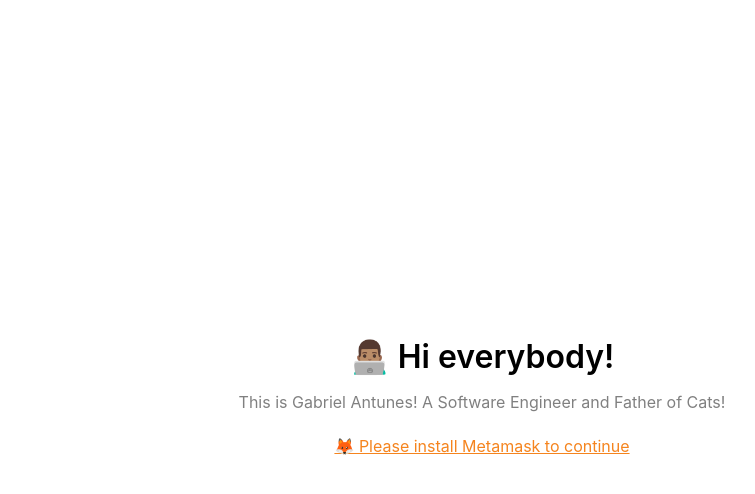
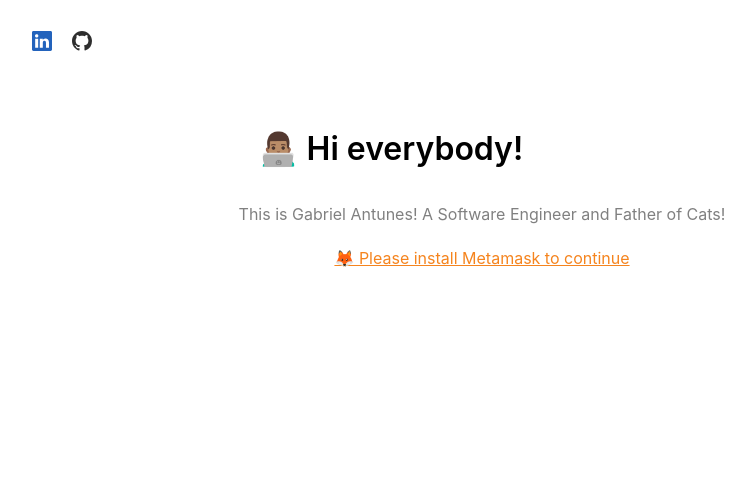
Before and after one commit to antunesgabriel/wave-ethereum-client, a React (Vite) app: page / in a window 1280 px wide. Shown: the top 494 px of the page, without its empty margins (158-913 px from the left). Built offline with nearby package versions, Linux system fonts and the light colour scheme.

Commit message:
feat: add best user experience

```diff
--- a/package.json
+++ b/package.json
@@ -11,7 +11,9 @@
     "@metamask/providers": "^8.1.1",
     "ethers": "^5.6.5",
     "react": "^18.0.0",
-    "react-dom": "^18.0.0"
+    "react-dom": "^18.0.0",
+    "react-icons": "^4.3.1",
+    "spinners-react": "^1.0.7"
   },
   "devDependencies": {
     "@types/react": "^18.0.0",
--- a/src/App.css
+++ b/src/App.css
@@ -3,7 +3,18 @@
   justify-content: center;
   align-items: center;
   width: 100%;
-  height: 100vh;
+  margin-top: 30px;
+  max-height: calc(100vh - 79px);
+}
+
+.header {
+  padding: 20px;
+  width: 100%;
+  max-width: 900px;
+  margin: 0 auto;
+  display: flex;
+  align-items: center;
+  justify-content: flex-start;
 }
 
 .dataContainer {
@@ -17,6 +28,7 @@
   text-align: center;
   font-size: 32px;
   font-weight: 600;
+  gap: 20px;
 }
 
 .bio {
@@ -59,3 +71,39 @@
   border-radius: 4px;
   margin-top: 25px;
 }
+
+.waves-container {
+  max-height: 400px;
+  overflow-y: auto;
+}
+
+.container {
+  display: flex;
+  flex-direction: column;
+  min-height: 100vh;
+}
+
+.loading-wrapper {
+  position: absolute;
+  z-index: 999;
+  top: 0;
+  left: 0;
+  right: 0;
+  bottom: 0;
+  background-color: rgba(255, 255, 255, 0.5);
+  display: flex;
+  justify-content: center;
+  align-items: center;
+  animation: fadeIn 5ms forwards;
+  backdrop-filter: blur(2px);
+}
+
+@keyframes fadeIn {
+  from {
+    opacity: 0;
+  }
+
+  to {
+    opacity: 1;
+  }
+}
--- a/src/App.tsx
+++ b/src/App.tsx
@@ -1,5 +1,8 @@
-import { ContractInterface, ethers } from "ethers";
+import { ethers } from "ethers";
 import { useMemo, useState, useEffect, useCallback } from "react";
+import { BsLinkedin, BsGithub } from "react-icons/bs";
+import { SpinnerInfinity } from "spinners-react";
+
 import { abi } from "./assets/abi/WavePortal.json";
 
 import "./App.css";
@@ -96,6 +99,7 @@ function App() {
     try {
       const waveTransaction = await waveProtalContract?.wave(message);
       console.info("Minerando...", waveTransaction.hash);
+      setIsLoading(true);
 
       await waveTransaction.wait();
 
@@ -105,7 +109,10 @@ function App() {
 
       setTotalWave(data.toNumber());
       getAllWaves();
+      setMessage("");
     } catch (err) {
+      setIsLoading(false);
+      setMessage("");
       console.warn((err as Error).message);
     }
   }, [message]);
@@ -115,6 +122,29 @@ function App() {
   }, [connectWallet, getAllWaves]);
 
   return (
+    <div className="container">
+      {isLoading && (
+        <div className="loading-wrapper">
+          <SpinnerInfinity enabled size={80} color="#f5841e" />
+        </div>
+      )}
+      <header className="header">
+        <a
+          href="https://www.linkedin.com/in/gabriel-antunes/"
+          target="_blank"
+          title="my linkedin"
+        >
+          <BsLinkedin size={20} color="#2363BC" />
+        </a>
+
+        <a
+          href="https://github.com/antunesgabriel"
+          target="_blank"
+          title="my github"
+        >
+          <BsGithub size={20} color="#2E2E2E" />
+        </a>
+      </header>
       <div className="mainContainer">
         <div className="dataContainer">
           <div className="header">👨🏽‍💻 Hi everybody!</div>
@@ -151,6 +181,7 @@ function App() {
             <div className="totalWave">Total Waves: {totalWave}</div>
           )}
 
+          <div className="waves-container">
             {allWaves.map((wave, index) => {
               return (
                 <div
@@ -169,6 +200,8 @@ function App() {
             })}
           </div>
         </div>
+      </div>
+    </div>
   );
 }
 
```
Also changed, not shown: 1 other file (tests, documents, lock files or other folders). Lines whose indentation alone changed are shown as unchanged.
